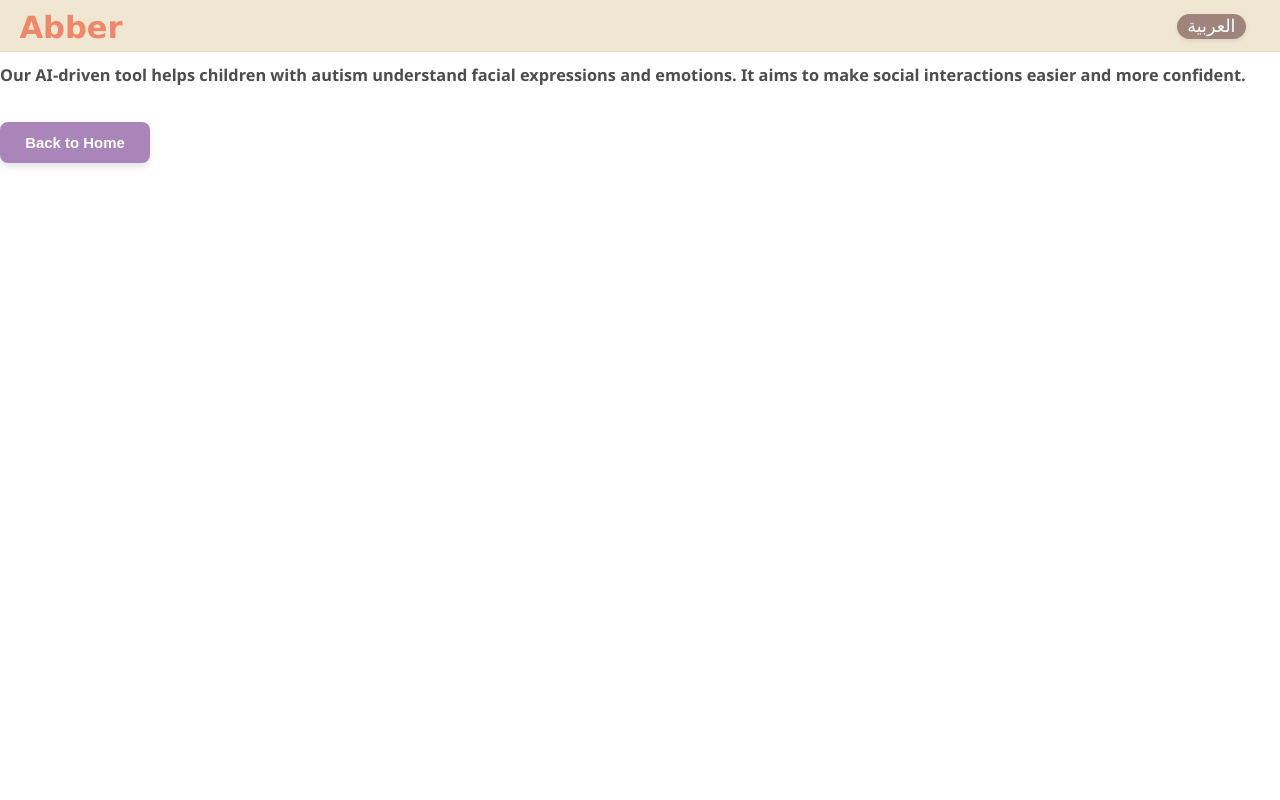
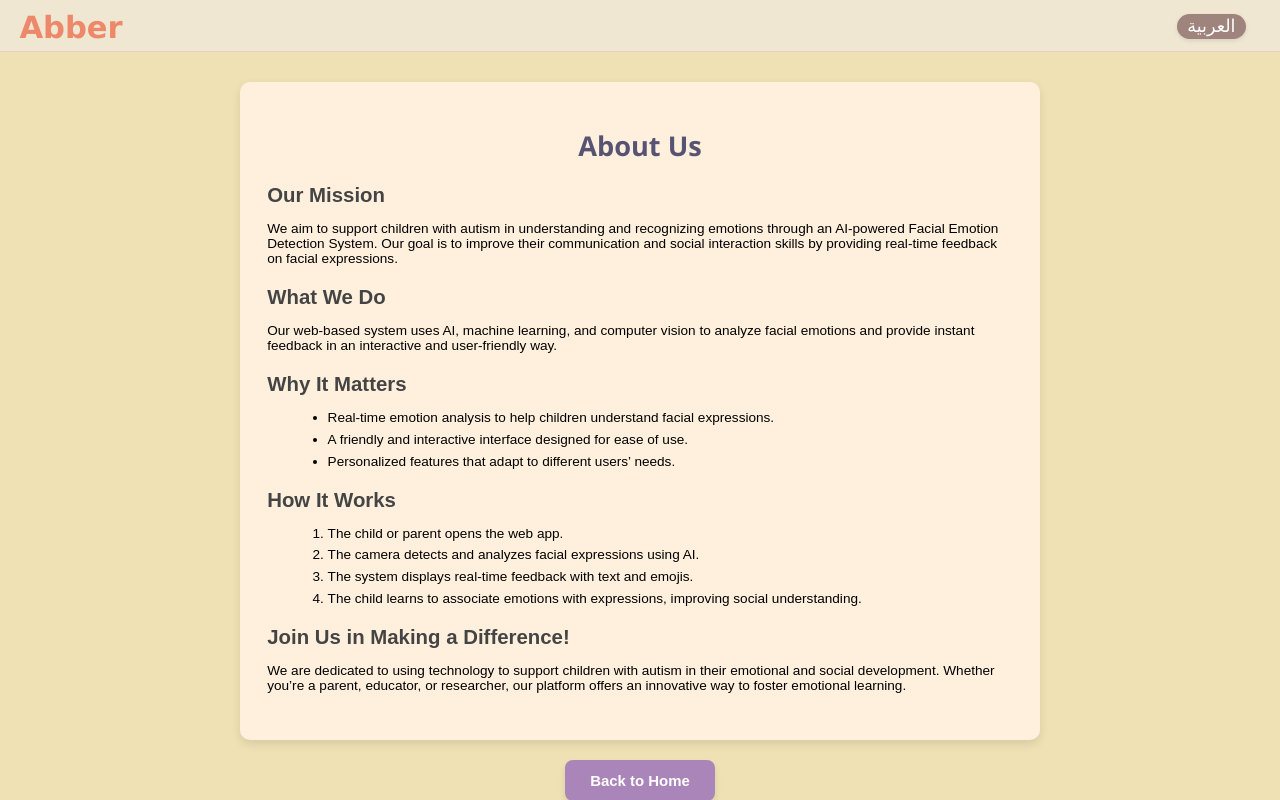
Before and after one commit to SalsabeelSaleh/capstone-final, a React (Create React App) app in the folder frontend/my-app/: page /about in a window 1280 px wide. Built offline with nearby package versions, Linux system fonts and the light colour scheme; no server answers.

Commit message:
Update About.js

```diff
--- a/frontend/my-app/src/components/About.js
+++ b/frontend/my-app/src/components/About.js
@@ -1,16 +1,17 @@
 import React, { useContext } from "react";
 import { AuthContext } from "../context/AuthContext";
-import { useNavigate } from "react-router-dom";  // If you need navigation
+import { useNavigate } from "react-router-dom";
 import "./LoginPage.css"; // Reusing styles from LoginPage
+import "./About.css"; // Importing the About page specific styles
 
 export default function About() {
-  const { language, toggleLanguage } = useContext(AuthContext);  // Access language context
-  const navigate = useNavigate();  // To navigate between pages
+  const { language, toggleLanguage } = useContext(AuthContext);
+  const navigate = useNavigate();
 
   return (
-    <div className="about-container">
-      {/* Header Section */}
-      <header className={`login-header ${language === "en" ? "rtl" : ""}`}>
+    <div className={language === "ar" ? "rtl" : "ltr"}>
+      {/* Header Section outside the scrollable container */}
+      <header className={`login-header ${language === "ar" ? "rtl" : "ltr"}`}>
         <h1 className="login-title1">
           {language === "en" ? "Abber" : "عَبِّرْ"}
         </h1>
@@ -22,21 +23,64 @@ export default function About() {
       </header>
 
       {/* About Section */}
-      <h1 className="login-title">
+      <div className="about-container">
+        <div className="about-content" style={{ textAlign: language === "ar" ? "right" : "left", direction: language === "ar" ? "rtl" : "ltr" }}>
+          <h1 className="about-title">
             {language === "en" ? "About Us" : "عن النظام"}
           </h1>
 
-      <p className="about-description">
+          <section className="about-section">
+            <h2>{language === "en" ? "Our Mission" : "مهمتنا"}</h2>
+            <p>
               {language === "en"
-          ? "Our AI-driven tool helps children with autism understand facial expressions and emotions. It aims to make social interactions easier and more confident."
-          : "أداة مدعومة بالذكاء الاصطناعي تساعد الأطفال المصابين بالتوحد على فهم تعابير الوجه والعواطف. تهدف إلى تسهيل التفاعلات الاجتماعية وجعلها أكثر ثقة."
-        }
+                ? "We aim to support children with autism in understanding and recognizing emotions through an AI-powered Facial Emotion Detection System. Our goal is to improve their communication and social interaction skills by providing real-time feedback on facial expressions."
+                : "نهدف إلى دعم الأطفال المصابين بالتوحد في فهم والتعرف على العواطف من خلال نظام كشف المشاعر بالذكاء الاصطناعي. هدفنا هو تحسين مهاراتهم في التواصل والتفاعل الاجتماعي من خلال تقديم ملاحظات فورية حول تعابير الوجه."}
             </p>
+          </section>
+
+          <section className="about-section">
+            <h2>{language === "en" ? "What We Do" : "ما نقوم به"}</h2>
+            <p>
+              {language === "en"
+                ? "Our web-based system uses AI, machine learning, and computer vision to analyze facial emotions and provide instant feedback in an interactive and user-friendly way."
+                : "يستخدم نظامنا المستند إلى الويب الذكاء الاصطناعي والتعلم الآلي ورؤية الكمبيوتر لتحليل المشاعر الوجهية وتقديم ملاحظات فورية بطريقة تفاعلية وسهلة الاستخدام."}
+            </p>
+          </section>
+
+          <section className="about-section">
+            <h2>{language === "en" ? "Why It Matters" : "لماذا هذا مهم؟"}</h2>
+            <ul style={{ textAlign: language === "ar" ? "right" : "left", direction: language === "ar" ? "rtl" : "ltr" }}>
+              <li>{language === "en" ? "Real-time emotion analysis to help children understand facial expressions." : "تحليل المشاعر في الوقت الحقيقي لمساعدة الأطفال على فهم تعابير الوجه."}</li>
+              <li>{language === "en" ? "A friendly and interactive interface designed for ease of use." : "واجهة تفاعلية وسهلة الاستخدام."}</li>
+              <li>{language === "en" ? "Personalized features that adapt to different users’ needs." : "ميزات مخصصة تتكيف مع احتياجات المستخدمين المختلفين."}</li>
+            </ul>
+          </section>
+
+          <section className="about-section">
+            <h2>{language === "en" ? "How It Works" : "كيف يعمل؟"}</h2>
+            <ol style={{ textAlign: language === "ar" ? "right" : "left", direction: language === "ar" ? "rtl" : "ltr" }}>
+              <li>{language === "en" ? "The child or parent opens the web app." : "يفتح الطفل أو الوالد التطبيق."}</li>
+              <li>{language === "en" ? "The camera detects and analyzes facial expressions using AI." : "تكتشف الكاميرا وتحلل تعابير الوجه باستخدام الذكاء الاصطناعي."}</li>
+              <li>{language === "en" ? "The system displays real-time feedback with text and emojis." : "يعرض النظام ملاحظات فورية مع نصوص ورموز تعبيرية."}</li>
+              <li>{language === "en" ? "The child learns to associate emotions with expressions, improving social understanding." : "يتعلم الطفل ربط العواطف بالتعابير، مما يحسن الفهم الاجتماعي."}</li>
+            </ol>
+          </section>
+
+          <section className="about-section">
+            <h2>{language === "en" ? "Join Us in Making a Difference!" : "انضم إلينا في صنع الفرق!"}</h2>
+            <p>
+              {language === "en"
+                ? "We are dedicated to using technology to support children with autism in their emotional and social development. Whether you’re a parent, educator, or researcher, our platform offers an innovative way to foster emotional learning."
+                : "نحن ملتزمون باستخدام التكنولوجيا لدعم الأطفال المصابين بالتوحد في تطورهم العاطفي والاجتماعي. سواء كنت والدًا، معلمًا، أو باحثًا، فإن منصتنا تقدم طريقة مبتكرة لتعزيز التعلم العاطفي."}
+            </p>
+          </section>
+        </div>
 
         {/* Back to Home Button */}
         <button className="home-button primary" onClick={() => navigate("/main-page")}>
           {language === "en" ? "Back to Home" : "العودة إلى الرئيسية"}
         </button>
       </div>
+    </div>
   );
 }
```
Lines whose indentation alone changed are shown as unchanged.
